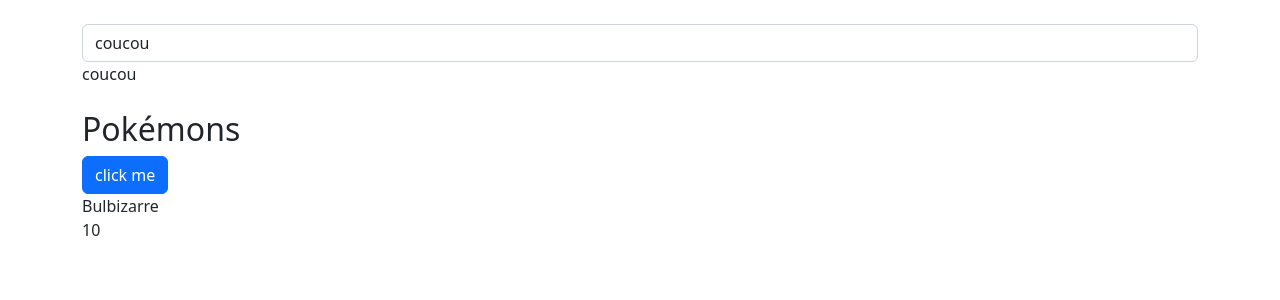
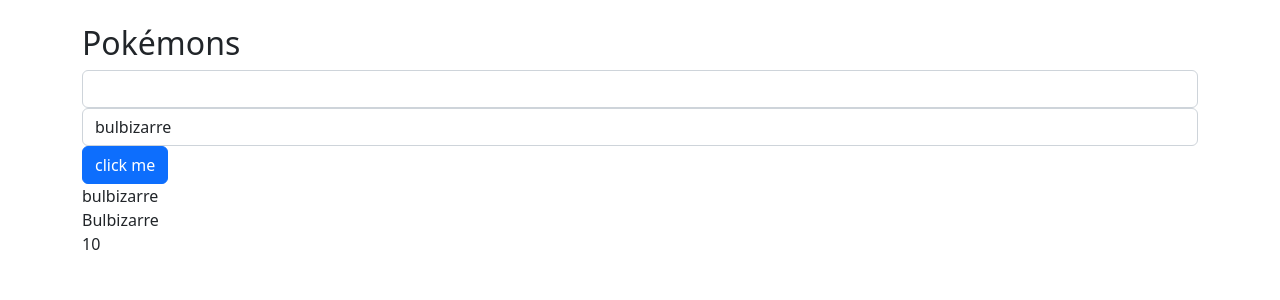
Before and after one commit to mvidailhet/ng-pokedex-promo-septembre-2022, an Angular app: page / in a window 1280 px wide. Shown: the top 300 px of the page. Built offline with nearby package versions, Linux system fonts and the light colour scheme.

Commit message:
property binding event binding two way data binding

```diff
--- a/src/app/app.component.html
+++ b/src/app/app.component.html
@@ -1,12 +1,3 @@
 <div class="container mt-4">
-  <div class="mb-4">
-    <div>
-      <input class="form-control" type="text" [(ngModel)]="text" />
-    </div>
-    {{ text }}
-  </div>
-
-
   <app-pokemons-list></app-pokemons-list>
-
 </div>
--- a/src/app/app.component.ts
+++ b/src/app/app.component.ts
@@ -6,7 +6,5 @@
   styleUrls: ['./app.component.scss']
 })
 export class AppComponent {
-  title = 'Ma super app';
-  name = 'Michel';
-  text = 'coucou';
+
 }
--- a/src/app/components/pokemons-list/pokemons-list.component.html
+++ b/src/app/components/pokemons-list/pokemons-list.component.html
@@ -1,7 +1,17 @@
 <h2>Pokémons</h2>
 
 <div>
-  <button [disabled]="isButtonDisabled" class="btn btn-primary">click me</button>
+  <div>
+    <input class="form-control" type="text" (input)="onInputChange($event)">
+  </div>
+  <div>
+    <input type="text" class="form-control" [(ngModel)]="currentPokemonName">
+  </div>
+  <button (click)="onButtonClick()" [disabled]="isButtonDisabled" class="btn btn-primary">click me</button>
+</div>
+
+<div>
+  {{ currentPokemonName }}
 </div>
 
 <app-pokemon-item></app-pokemon-item>
--- a/src/app/components/pokemons-list/pokemons-list.component.ts
+++ b/src/app/components/pokemons-list/pokemons-list.component.ts
@@ -8,9 +8,21 @@
 export class PokemonsListComponent {
   isButtonDisabled = true;
 
+  currentPokemonName = 'bulbizarre';
+
   constructor() {
     setTimeout(() => {
       this.isButtonDisabled = false;
-    }, 3000);
+    }, 2000);
+  }
+
+  onButtonClick() {
+    console.log('clicked');
+  }
+
+  onInputChange(event: Event) {
+    const inputElt = event.target as HTMLInputElement;
+    this.currentPokemonName = inputElt.value;
+    console.log(inputElt.value);
   }
 }
```
